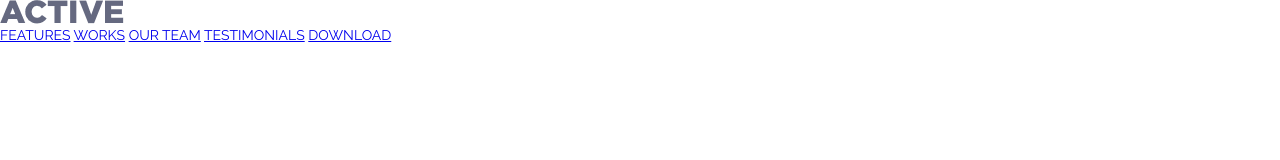
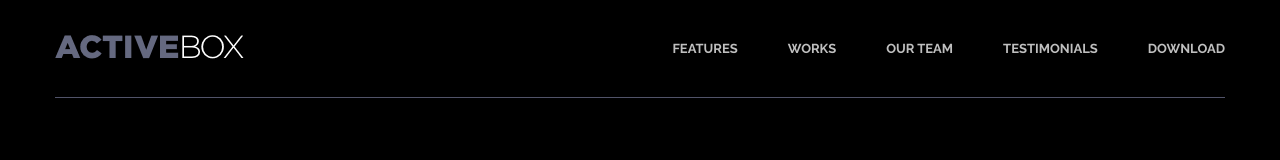
Before and after one commit to EugenPriymak/tng02, a plain HTML site: page index.html in a window 1280 px wide. Drawn offline with Linux system fonts and the light colour scheme.

Commit message:
add styles for nav block

```diff
--- a/style.css
+++ b/style.css
@@ -3,7 +3,45 @@ body {
     font-family: 'Raleway', sans-serif;
     font-size: 14px;
     color: #6c7279;
+    background-color: black;
 }
-* {
+*,
+*:before,
+*:after {
     box-sizing: border-box;
 }
+.container {
+    width: 100%;
+    max-width: 1170px;
+    margin: 0 auto;
+}
+.header {
+}
+.header__inner {
+    display: flex;
+    justify-content: space-between;
+    border-bottom: 1px solid #515369;
+    padding: 35px 0;
+    align-items: center;
+}
+.nav {
+    display: flex;
+    font-size: 13px;
+    font-weight: 700;
+    text-transform: uppercase;
+
+}
+.nav__link {
+    color: #fff;
+    margin-left: 50px;
+     text-decoration: none;
+     opacity: .75;
+     transition: opacity .1s linear;
+}
+.nav__link:first-child {
+    margin-left: 0;
+}
+.nav__link:hover {
+    opacity: 1;
+
+}
```
